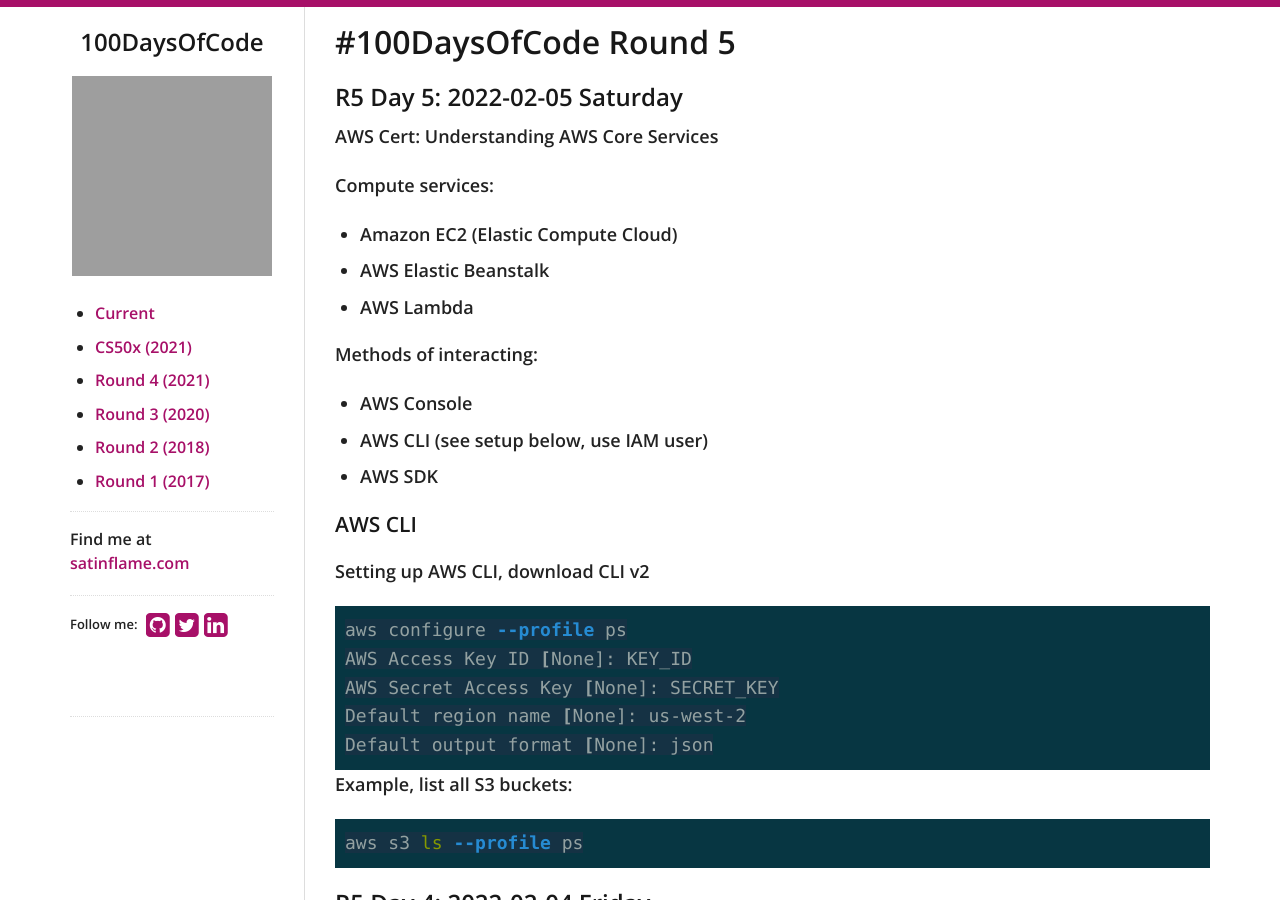
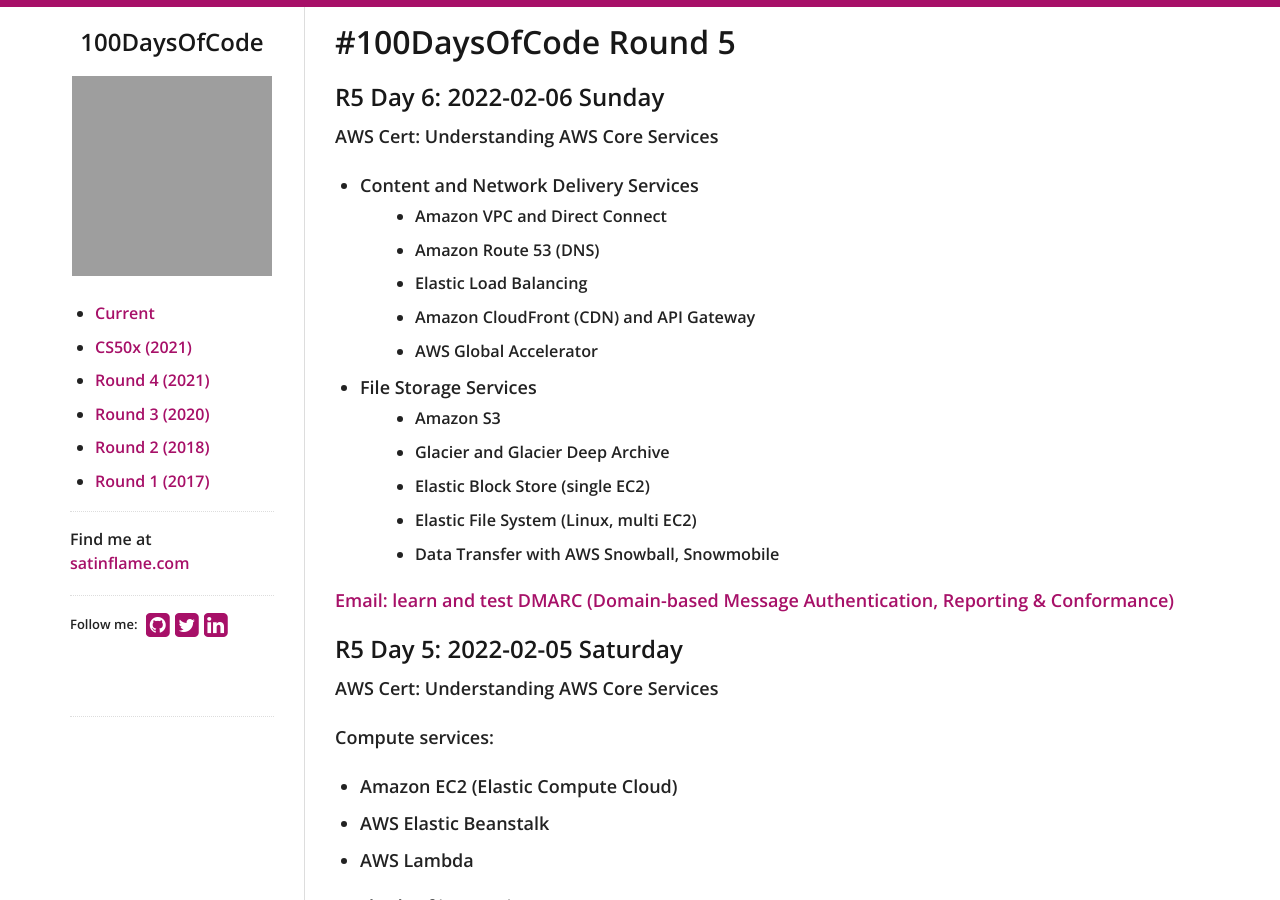
Before and after one commit to virtual/100daysofcode, a Jekyll site: the page built from index.md, in a window 1280 px wide and 900 px high. Built offline with Jekyll 4.4.1, drawn with Linux system fonts in a browser that asks for light colours; nearby versions of some CDN libraries; our own code applies the rules of GitHub Pages for plain Markdown files; grey boxes are pictures that could not be loaded.

Commit message:
Update index.md

```diff
--- a/index.md
+++ b/index.md
@@ -1,4 +1,23 @@
 # #100DaysOfCode Round 5
+
+## R5 Day 6: 2022-02-06 Sunday
+
+AWS Cert: Understanding AWS Core Services
+
+- Content and Network Delivery Services
+  - Amazon VPC and Direct Connect
+  - Amazon Route 53 (DNS)
+  - Elastic Load Balancing
+  - Amazon CloudFront (CDN) and API Gateway
+  - AWS Global Accelerator
+- File Storage Services
+  - Amazon S3
+  - Glacier and Glacier Deep Archive
+  - Elastic Block Store (single EC2)
+  - Elastic File System (Linux, multi EC2)
+  - Data Transfer with AWS Snowball, Snowmobile
+
+[Email: learn and test DMARC (Domain-based Message Authentication, Reporting & Conformance)](https://www.learndmarc.com/)
 
 ## R5 Day 5: 2022-02-05 Saturday
 
```
